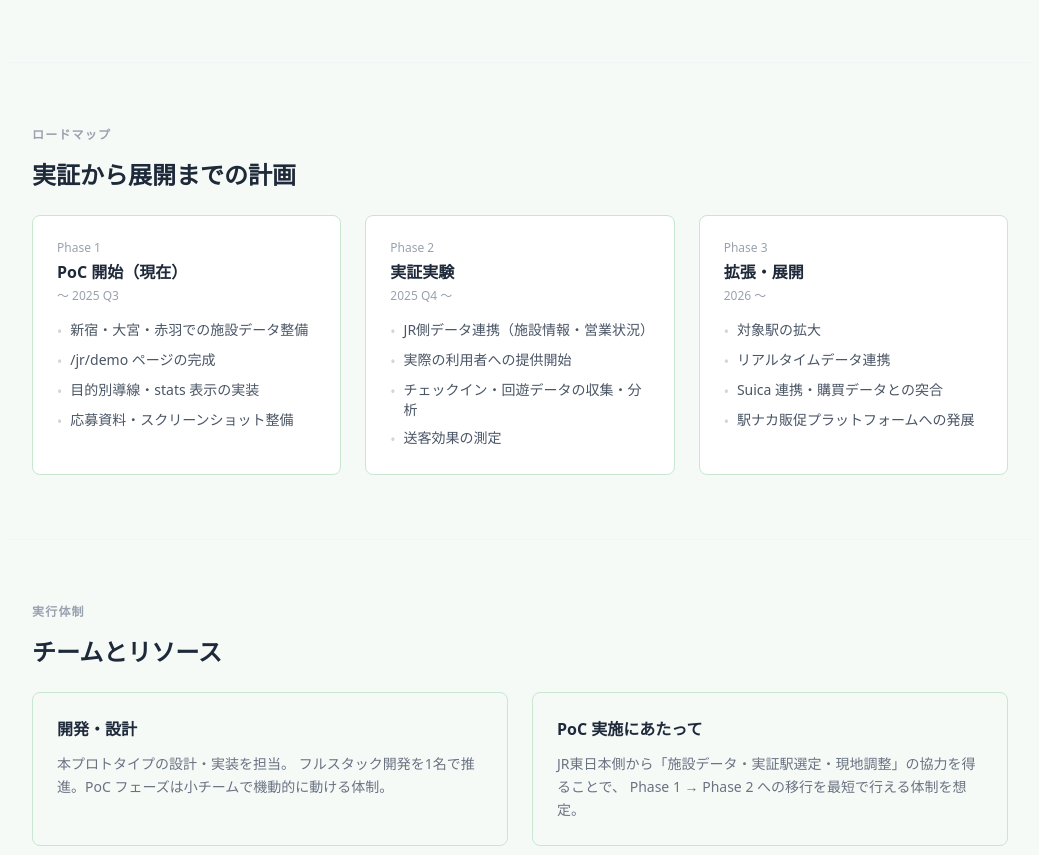
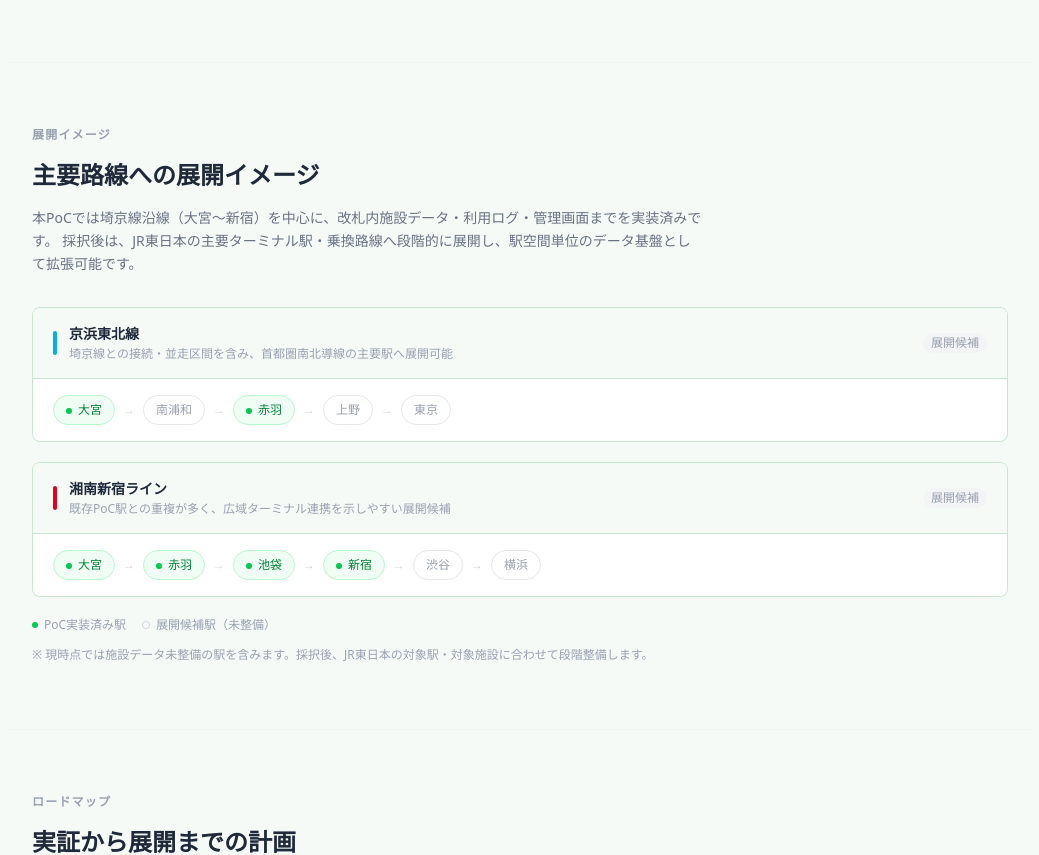
Before and after one commit to a-kobayashi-arch/ekimap-web, a Next.js app: page /jr in a window 1280 px wide. Shown: the part 4560-5415 px from the top of the page, without its empty margins (120-1159 px from the left). Built offline with nearby package versions, Linux system fonts and the light colour scheme.

Commit message:
feat: add major route expansion image to JR page

```diff
--- a/app/jr/page.tsx
+++ b/app/jr/page.tsx
@@ -625,7 +625,107 @@
   );
 }
 
-// ── 7. ロードマップ ─────────────────────────────────
+// ── 7. 展開イメージ ─────────────────────────────────
+
+/** 現時点で施設データ実装済みの駅名セット */
+const POC_IMPLEMENTED_STATIONS = new Set(["大宮", "赤羽", "池袋", "新宿"]);
+
+const EXPANSION_LINES = [
+  {
+    name: "京浜東北線",
+    color: "#00B2E6",
+    stations: ["大宮", "南浦和", "赤羽", "上野", "東京"],
+    note: "埼京線との接続・並走区間を含み、首都圏南北導線の主要駅へ展開可能",
+  },
+  {
+    name: "湘南新宿ライン",
+    color: "#E5001F",
+    stations: ["大宮", "赤羽", "池袋", "新宿", "渋谷", "横浜"],
+    note: "既存PoC駅との重複が多く、広域ターミナル連携を示しやすい展開候補",
+  },
+];
+
+function ExpansionImageSection() {
+  return (
+    <Section id="expansion" className="bg-[#F6FAF7]">
+      <SectionLabel>展開イメージ</SectionLabel>
+      <SectionHeading>主要路線への展開イメージ</SectionHeading>
+      <p className="text-sm text-gray-500 leading-relaxed mb-8 -mt-2 max-w-2xl">
+        本PoCでは埼京線沿線（大宮〜新宿）を中心に、改札内施設データ・利用ログ・管理画面までを実装済みです。
+        採択後は、JR東日本の主要ターミナル駅・乗換路線へ段階的に展開し、駅空間単位のデータ基盤として拡張可能です。
+      </p>
+
+      <div className="space-y-5">
+        {EXPANSION_LINES.map((line) => (
+          <div
+            key={line.name}
+            className="border border-[#c8e6d0] rounded-lg overflow-hidden bg-white"
+          >
+            {/* 路線ヘッダー */}
+            <div className="flex items-center gap-3 px-5 py-4 border-b border-[#c8e6d0] bg-[#F6FAF7]">
+              <div
+                className="w-1 h-6 rounded-full flex-shrink-0"
+                style={{ backgroundColor: line.color }}
+              />
+              <div className="min-w-0">
+                <p className="font-semibold text-gray-800 text-sm">{line.name}</p>
+                <p className="text-xs text-gray-400 mt-0.5">{line.note}</p>
+              </div>
+              <span className="ml-auto text-xs bg-gray-100 text-gray-400 px-2 py-0.5 rounded-full flex-shrink-0">
+                展開候補
+              </span>
+            </div>
+
+            {/* 駅チップ */}
+            <div className="px-5 py-4 flex flex-wrap items-center gap-2">
+              {line.stations.map((station, idx) => {
+                const isImpl = POC_IMPLEMENTED_STATIONS.has(station);
+                return (
+                  <div key={station} className="flex items-center gap-2">
+                    <span
+                      className={`text-xs px-3 py-1.5 rounded-full border font-medium ${
+                        isImpl
+                          ? "bg-green-50 border-green-200 text-green-700"
+                          : "bg-white border-gray-200 text-gray-400"
+                      }`}
+                    >
+                      {isImpl && (
+                        <span className="inline-block w-1.5 h-1.5 rounded-full bg-green-500 mr-1.5 align-middle" />
+                      )}
+                      {station}
+                    </span>
+                    {idx < line.stations.length - 1 && (
+                      <span className="text-gray-300 text-xs select-none">→</span>
+                    )}
+                  </div>
+                );
+              })}
+            </div>
+          </div>
+        ))}
+      </div>
+
+      {/* 凡例 + 注記 */}
+      <div className="mt-5 flex flex-wrap items-start gap-6">
+        <div className="flex items-center gap-4 text-xs text-gray-400">
+          <span className="flex items-center gap-1.5">
+            <span className="inline-block w-1.5 h-1.5 rounded-full bg-green-500" />
+            PoC実装済み駅
+          </span>
+          <span className="flex items-center gap-1.5">
+            <span className="inline-block w-2 h-2 rounded-full border border-gray-300 bg-white" />
+            展開候補駅（未整備）
+          </span>
+        </div>
+      </div>
+      <p className="text-xs text-gray-400 mt-3 leading-relaxed">
+        ※ 現時点では施設データ未整備の駅を含みます。採択後、JR東日本の対象駅・対象施設に合わせて段階整備します。
+      </p>
+    </Section>
+  );
+}
+
+// ── 8. ロードマップ ─────────────────────────────────
 
 const roadmap = [
   {
@@ -780,6 +880,7 @@
         kv={kvData}
       />
       <AssetsSection />
+      <ExpansionImageSection />
       <RoadmapSection />
       <TeamSection />
     </>
```
